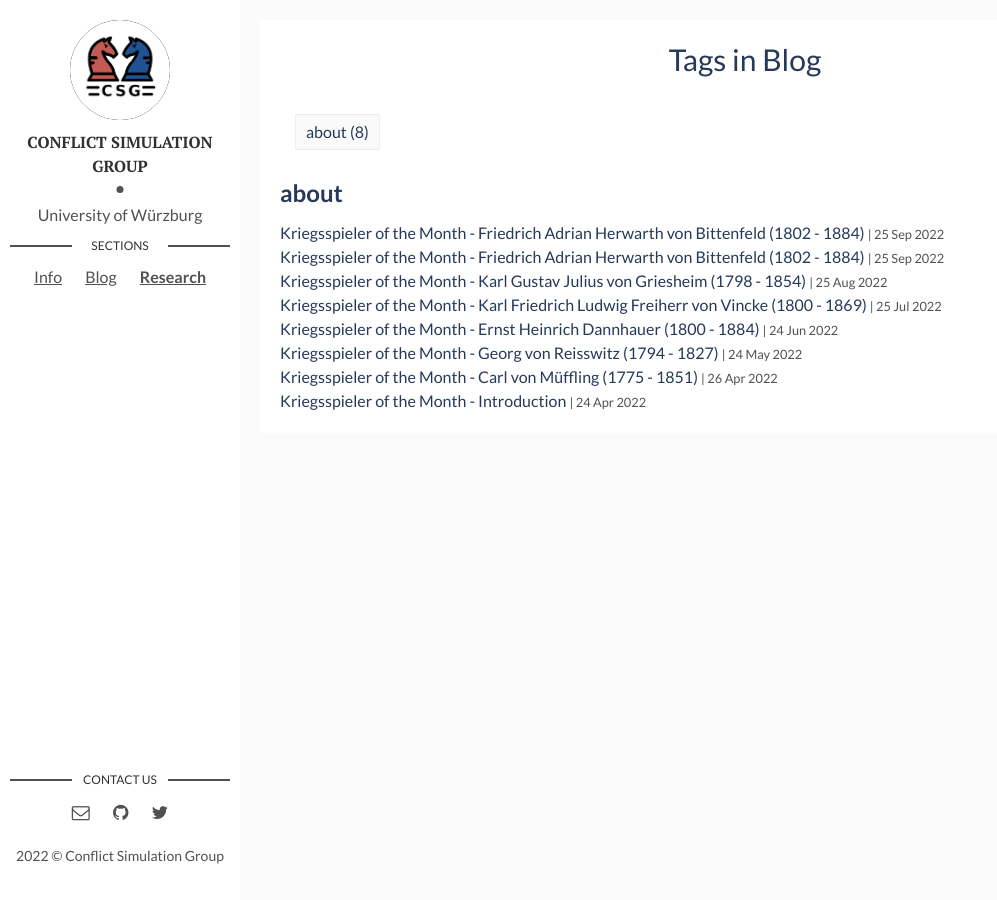
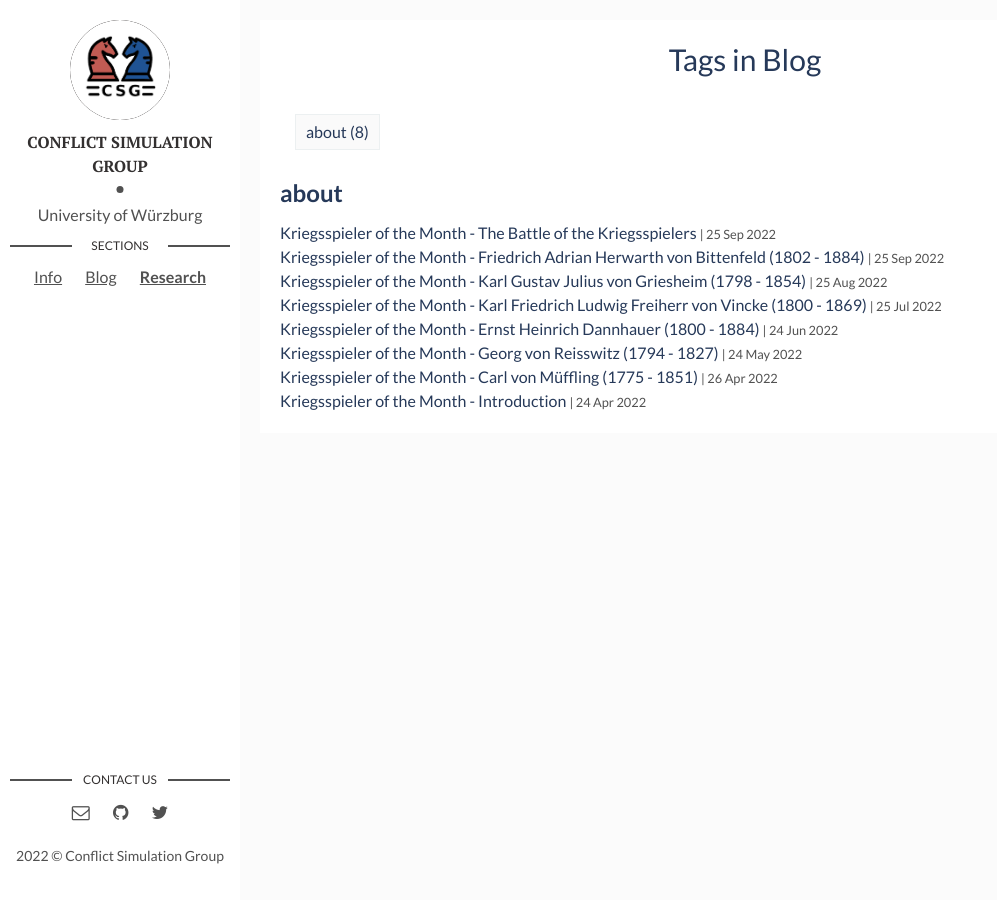
Before and after one commit to cosimg/research, a Jekyll site: the page built from tags.html, in a window 1280 px wide. Shown: the whole page, without its empty margins (0-997 px from the left). Built offline with Jekyll 4.4.1, drawn with Linux system fonts in a browser that asks for light colours.

Commit message:
Update 2022-10-25-Königgrätz.markdown

```diff
--- a/_posts/2022-10-25-Königgrätz.markdown
+++ b/_posts/2022-10-25-Königgrätz.markdown
@@ -1,6 +1,6 @@
 ---
 layout: page
-title: Kriegsspieler of the Month - Friedrich Adrian Herwarth von Bittenfeld (1802 - 1884)
+title: Kriegsspieler of the Month - The Battle of the Kriegsspielers
 date: 2022-09-25 20:00:00 +0300
 description:
 img: Königgrätz.png # Add image post (optional)
```
